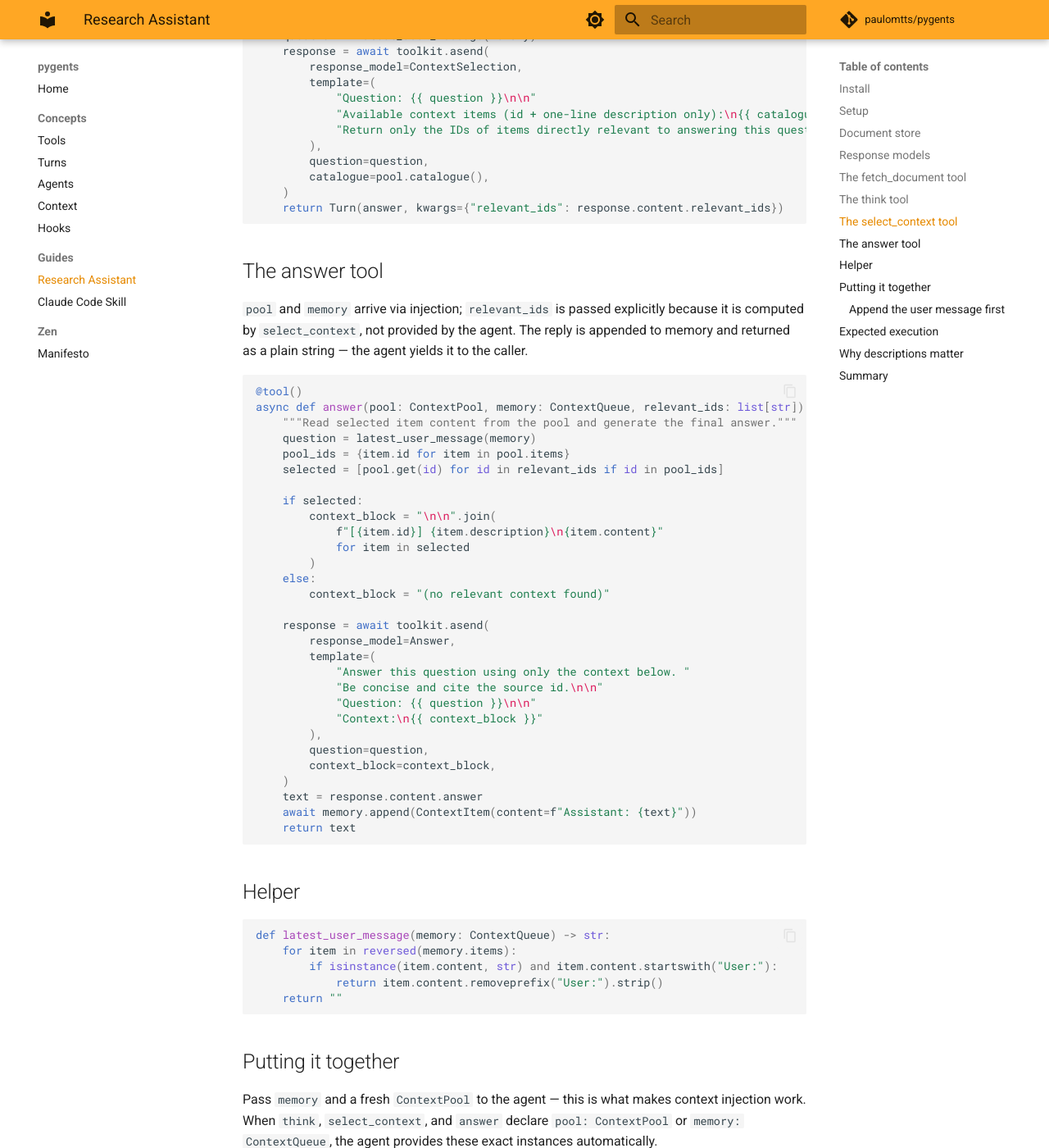
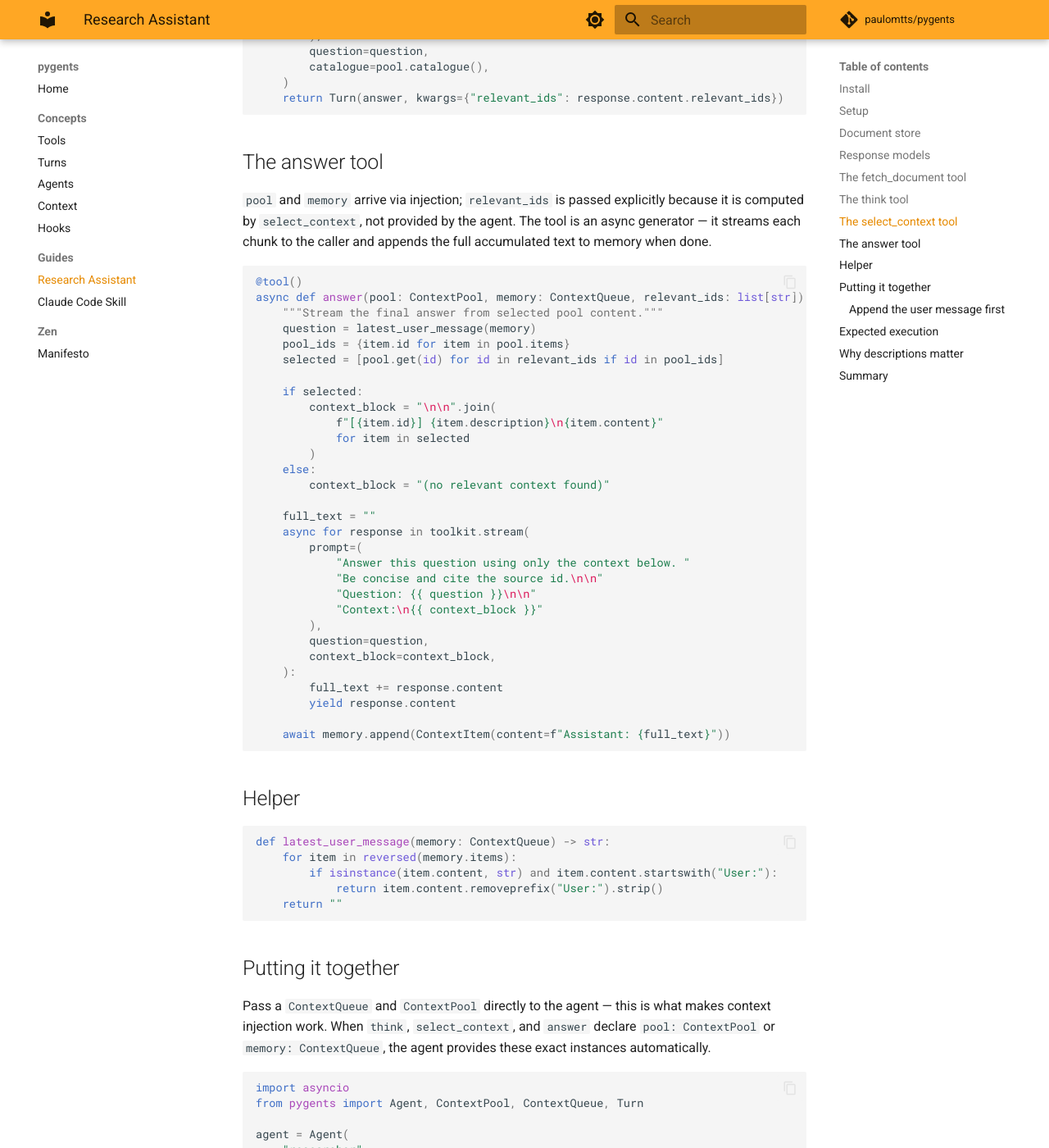
Before and after one commit to paulomtts/pygents, an MkDocs documentation site: the page built from docs/guides/research-assistant.md, in a window 1280 px wide and 1400 px high, scrolled down 3900 px. Shown: the whole window at 82% size. Built offline with MkDocs 1.6.1 and Material for MkDocs 9.7.7, drawn with Linux system fonts in a browser that asks for light colours; comment, search, counter and statistics services are not loaded; some of the changed text lies outside the part shown.

Commit message:
docs(guide): remove standalone memory variable; stream answer via toolkit.stream
- Drop module-level `memory = ContextQueue(...)` — queue is created inline
  in Agent(context_queue=...) and referenced as agent.context_queue in ask()
- Remove unused Answer response model
- Convert answer tool to async generator using toolkit.stream(), yielding
  str chunks; full text accumulated and appended to memory on completion

Co-Authored-By: Claude Sonnet 4.6 <noreply@anthropic.com>

````diff
--- a/docs/guides/research-assistant.md
+++ b/docs/guides/research-assistant.md
@@ -34,8 +34,6 @@ The code blocks below are meant to be combined into one script.
     async def log_memory(items: list) -> None:
         logger.debug("ContextQueue: %d items", len(items))
 
-    memory = ContextQueue(limit=30, hooks=[log_memory])
-
     DOCUMENTS = {
         "q3-earnings": {
             "description": "Q3 earnings report — revenue $42M (+18% YoY), gross margin 68%, guidance raised",
@@ -68,10 +66,6 @@ The code blocks below are meant to be combined into one script.
     class ContextSelection(BaseModel):
         """IDs of the pooled items directly relevant to the question."""
         relevant_ids: list[str]
-
-    class Answer(BaseModel):
-        """Final answer to the user's question."""
-        answer: str
 
     @tool()
     async def fetch_document(doc_id: str) -> ContextItem:
@@ -121,8 +115,8 @@ The code blocks below are meant to be combined into one script.
         return Turn(answer, kwargs={"relevant_ids": response.content.relevant_ids})
 
     @tool()
-    async def answer(pool: ContextPool, memory: ContextQueue, relevant_ids: list[str]) -> str:
-        """Read selected item content from the pool and generate the final answer."""
+    async def answer(pool: ContextPool, memory: ContextQueue, relevant_ids: list[str]):
+        """Stream the final answer from selected pool content."""
         question = latest_user_message(memory)
         pool_ids = {item.id for item in pool.items}
         selected = [pool.get(id) for id in relevant_ids if id in pool_ids]
@@ -135,9 +129,9 @@ The code blocks below are meant to be combined into one script.
         else:
             context_block = "(no relevant context found)"
 
-        response = await toolkit.asend(
-            response_model=Answer,
-            template=(
+        full_text = ""
+        async for response in toolkit.stream(
+            prompt=(
                 "Answer this question using only the context below. "
                 "Be concise and cite the source id.\n\n"
                 "Question: {{ question }}\n\n"
@@ -145,27 +139,29 @@ The code blocks below are meant to be combined into one script.
             ),
             question=question,
             context_block=context_block,
-        )
-        text = response.content.answer
-        await memory.append(ContextItem(content=f"Assistant: {text}"))
-        return text
+        ):
+            full_text += response.content
+            yield response.content
+
+        await memory.append(ContextItem(content=f"Assistant: {full_text}"))
 
     agent = Agent(
         "researcher",
         "Answers questions from a document pool",
         [fetch_document, think, select_context, answer],
-        context_queue=memory,
+        context_queue=ContextQueue(limit=30, hooks=[log_memory]),
         context_pool=ContextPool(limit=50),
     )
 
     async def ask(question: str, doc_ids: list[str]) -> None:
-        await memory.append(ContextItem(content=f"User: {question}"))
+        await agent.context_queue.append(ContextItem(content=f"User: {question}"))
         for doc_id in doc_ids:
             await agent.put(Turn(fetch_document, kwargs={"doc_id": doc_id}))
         await agent.put(Turn(think))
         async for turn, value in agent.run():
             if isinstance(value, str):
-                print(f"[answer] {value}")
+                print(value, end="", flush=True)
+        print()
 
     asyncio.run(ask(
         question="What caused the November outage and has it been fixed?",
@@ -181,7 +177,7 @@ uv add pygents py-ai-toolkit
 
 ## Setup
 
-Configure the LLM and create the memory queue:
+Configure the LLM:
 
 ```python
 import logging
@@ -198,8 +193,6 @@ toolkit = PyAIToolkit(main_model_config=LLMConfig())
 @hook(ContextQueueHook.AFTER_APPEND)
 async def log_memory(items: list) -> None:
     logger.debug("ContextQueue: %d items", len(items))
-
-memory = ContextQueue(limit=30, hooks=[log_memory])
 ```
 
 !!! info "LLM configuration"
@@ -248,10 +241,6 @@ from pydantic import BaseModel
 class ContextSelection(BaseModel):
     """IDs of the pooled items directly relevant to the question."""
     relevant_ids: list[str]
-
-class Answer(BaseModel):
-    """Final answer to the user's question."""
-    answer: str
 ```
 
 ## The fetch_document tool
@@ -334,12 +323,12 @@ async def select_context(pool: ContextPool, memory: ContextQueue) -> Turn:
 
 ## The answer tool
 
-`pool` and `memory` arrive via injection; `relevant_ids` is passed explicitly because it is computed by `select_context`, not provided by the agent. The reply is appended to memory and returned as a plain string — the agent yields it to the caller.
+`pool` and `memory` arrive via injection; `relevant_ids` is passed explicitly because it is computed by `select_context`, not provided by the agent. The tool is an async generator — it streams each chunk to the caller and appends the full accumulated text to memory when done.
 
 ```python
 @tool()
-async def answer(pool: ContextPool, memory: ContextQueue, relevant_ids: list[str]) -> str:
-    """Read selected item content from the pool and generate the final answer."""
+async def answer(pool: ContextPool, memory: ContextQueue, relevant_ids: list[str]):
+    """Stream the final answer from selected pool content."""
     question = latest_user_message(memory)
     pool_ids = {item.id for item in pool.items}
     selected = [pool.get(id) for id in relevant_ids if id in pool_ids]
@@ -352,9 +341,9 @@ async def answer(pool: ContextPool, memory: ContextQueue, relevant_ids: list[str
     else:
         context_block = "(no relevant context found)"
 
-    response = await toolkit.asend(
-        response_model=Answer,
-        template=(
+    full_text = ""
+    async for response in toolkit.stream(
+        prompt=(
             "Answer this question using only the context below. "
             "Be concise and cite the source id.\n\n"
             "Question: {{ question }}\n\n"
@@ -362,10 +351,11 @@ async def answer(pool: ContextPool, memory: ContextQueue, relevant_ids: list[str
         ),
         question=question,
         context_block=context_block,
-    )
-    text = response.content.answer
-    await memory.append(ContextItem(content=f"Assistant: {text}"))
-    return text
+    ):
+        full_text += response.content
+        yield response.content
+
+    await memory.append(ContextItem(content=f"Assistant: {full_text}"))
 ```
 
 ## Helper
@@ -380,17 +370,17 @@ def latest_user_message(memory: ContextQueue) -> str:
 
 ## Putting it together
 
-Pass `memory` and a fresh `ContextPool` to the agent — this is what makes context injection work. When `think`, `select_context`, and `answer` declare `pool: ContextPool` or `memory: ContextQueue`, the agent provides these exact instances automatically.
+Pass a `ContextQueue` and `ContextPool` directly to the agent — this is what makes context injection work. When `think`, `select_context`, and `answer` declare `pool: ContextPool` or `memory: ContextQueue`, the agent provides these exact instances automatically.
 
 ```python
 import asyncio
-from pygents import Agent, ContextPool, Turn
+from pygents import Agent, ContextPool, ContextQueue, Turn
 
 agent = Agent(
     "researcher",
     "Answers questions from a document pool",
     [fetch_document, think, select_context, answer],
-    context_queue=memory,
+    context_queue=ContextQueue(limit=30, hooks=[log_memory]),
     context_pool=ContextPool(limit=50),
 )
 ```
@@ -404,7 +394,7 @@ Before enqueueing a `think` turn, append the user message to memory. Every tool
 
 ```python
 async def ask(question: str, doc_ids: list[str]) -> None:
-    await memory.append(ContextItem(content=f"User: {question}"))
+    await agent.context_queue.append(ContextItem(content=f"User: {question}"))
 
     # Pre-load documents — the agent stores each ContextItem automatically
     for doc_id in doc_ids:
@@ -415,7 +405,8 @@ async def ask(question: str, doc_ids: list[str]) -> None:
 
     async for turn, value in agent.run():
         if isinstance(value, str):
-            print(f"[answer] {value}")
+            print(value, end="", flush=True)
+    print()
 
 asyncio.run(ask(
     question="What caused the November outage and has it been fixed?",
@@ -428,7 +419,7 @@ asyncio.run(ask(
 1. **fetch_document × 5** — each returns a `ContextItem`; agent stores all five in the pool
 2. **think** — pool has 5 items; logs the catalogue; routes to `select_context`
 3. **select_context** — sends 5 descriptions (5 short lines) to the LLM; receives `["incident-2024-11"]`; routes to `answer`
-4. **answer** — reads only `incident-2024-11` content from the pool; appends reply to memory; returns string
+4. **answer** — reads only `incident-2024-11` content from the pool; streams reply chunks to the caller; appends the full text to memory when done
 
 For `"What is the Q3 revenue and are there any open security findings?"`, step 3 returns `["q3-earnings", "security-audit"]` — two documents, not five. The other three bodies never leave the pool.
 
@@ -452,7 +443,7 @@ Descriptions are typically 1–2 sentences. A pool of 200 items with 20-word des
 | `fetch_document` | Returns `ContextItem` → agent auto-stores in pool | Produces items |
 | `think` | Reads pool via injection — checks if populated, routes | Guards / routes |
 | `select_context` | Reads pool descriptions via injection — LLM narrows to relevant ids | Selects |
-| `answer` | Reads pool content via injection — only the selected ids | Injects and generates |
+| `answer` | Reads pool content via injection — only the selected ids; streams chunks | Injects and streams |
 | `memory` | Appended to before first turn; tools read via injection; `answer` appends reply | Conversation thread |
 | **Agent** | Stores `ContextItem` outputs; injects `memory` and `pool` into tools | Owns context |
 
````
Also changed, not shown: other parts of docs/guides/research-assistant.md (+1 -2 lines).
